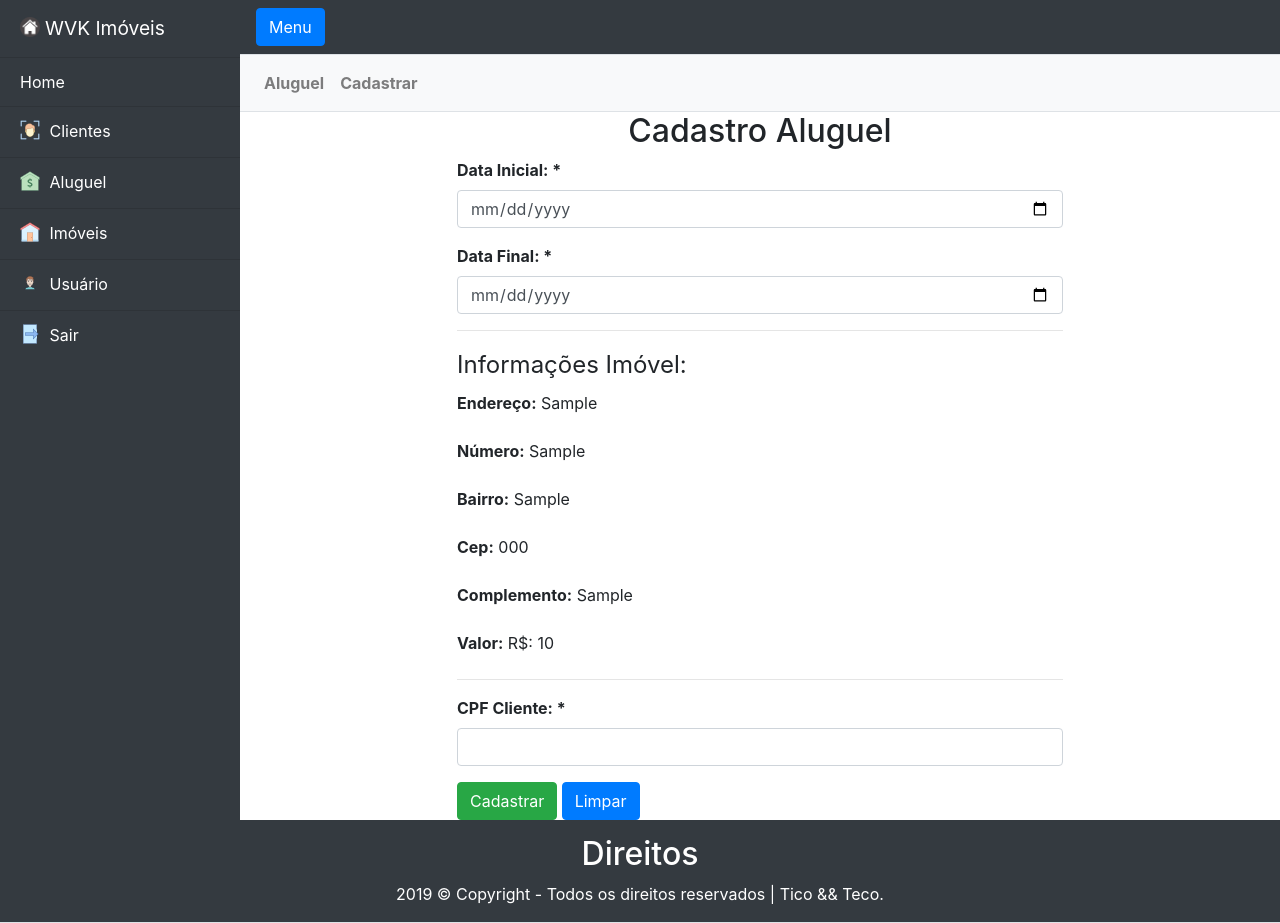
After one commit to KastroWalker/WVK-Imoveis, a PHP site: page /View/vendedor/aluguel/gera_aluguel.php?id=1 in a window 1280 px wide. The commit adds this page. Run offline with PHP 8.4, Linux system fonts and the light colour scheme; tables that the repository leaves empty or names only in its code hold one stand-in row (values such as "Sample post").

Commit message:
Finalizando o cadastro de aluguel

```diff
--- a/Control/Imovel_Control.php
+++ b/Control/Imovel_Control.php
@@ -16,6 +16,15 @@
             $sql = "select * from imovel;";
             $d = $this->conexao->Conectar();
             $dados = $d->prepare($sql);
+            $dados->execute();
+            return $dados;
+        }
+
+        function verInfomacoes($id){
+            $sql = "select * from imovel where imovel_id = :id;";
+            $d = $this->conexao->Conectar();
+            $dados = $d->prepare($sql);
+            $dados->bindValue(":id", $id);
             $dados->execute();
             return $dados;
         }
@@ -103,7 +112,7 @@
             }
         }
 
-        function escreve_imovel($img, $endereco, $numero, $cep, $status, $indice, $x){
+        function escreve_imovel($img, $endereco, $numero, $cep, $status, $indice, $x, $id){
             if ($status == '1') {
                 $status_imovel = "Ocupado";
             }else{
@@ -131,9 +140,19 @@
                                 <strong>Cep: </strong>
                                 <p>$cep</p>
                             </div>
-                        </div>
-                    </div>
             ";
+            if($status_imovel == 'Ocupado'){
+                $string = $string."
+                <button class='btn btn-danger btn-alugar' disabled='disabled'>Alugar</button>
+                ";
+            }else{
+                $string = $string."
+                <button class='btn btn-success btn-alugar' value='$id'>Alugar</button>
+                ";
+            }
+            $string = $string."</div>
+                    </div>";
+
             if($indice == 1){
                 echo "<div class='card-deck d-flex justify-content-center'>";
             }else if($indice % 4 == 0){
--- a/View/vendedor/aluguel/aluguel.php
+++ b/View/vendedor/aluguel/aluguel.php
@@ -36,7 +36,7 @@
                     <button class="btn btn-primary" id="menu-toggle">Menu</button>
                 </nav>
                 <?php
-                menu("Aluguel", "aluguel.php", "Cadastrar", "cadastra_aluguel.php");
+                menu("Aluguel", "aluguel.php", "Cadastrar", "#");
                 ?>
             </header>
             <div class="container-fluid">
--- a/View/vendedor/aluguel/cadastrar_aluguel.php
+++ b/View/vendedor/aluguel/cadastrar_aluguel.php
@@ -6,9 +6,10 @@
     if($acao == "cadastrar"){
         $data_inicial = $_POST['data_inicial'];
         $data_final = $_POST['data_final'];
-        $imovel = $_POST['imovel'];
+        $imovel = $_POST['id_imovel'];
         $cpf_cliente = $_POST['cpf_cliente'];
-        $valor = $_POST['valor'];
+        #$valor = $_POST['valor'];
+        $valor = 220;
         $vendedor_id = $_SESSION['vendedor_id'];
         $alugel = new Aluguel_Control();
         $cliente_id = $alugel->retornaIdCliente($cpf_cliente);
@@ -18,6 +19,7 @@
         }
 
         if($alugel->cadastrar($data_inicial, $data_final, $valor, $vendedor_id, $id_cliente, $imovel)){
+            $alugel->mudaStatus($imovel, 1);
             $_SESSION['aluguel_cadastrado'] = true;
             echo "certo";
         }
--- /dev/null
+++ b/View/vendedor/aluguel/gera_aluguel.php
@@ -0,0 +1,179 @@
+<?php
+    include '../menu.php';
+
+    $imovel_id = $_REQUEST['id'];
+
+    $icons = array('../../../img/menu_icon/icon-client-20.png', '../../../img/menu_icon/icon-rent-20.png', '../../../img/menu_icon/icon-home-20.png', '../../../img/menu_icon/icon-user-20.png', '../../../img/menu_icon/icon-exit-20.png');
+
+    include('../../../Control/Imovel_Control.php');
+    $obj_imovel = new Imovel_Control();
+    $dados = $obj_imovel->verInfomacoes($imovel_id);
+
+    $id_imovel = 'null';
+    $endereco = 'null';
+    $numero = 'null';
+    $cep = 'null';
+    $bairro = 'null';
+    $complemento = 'null';
+    $valor = 'null';
+
+    foreach ($dados as $d) {
+        $id_imovel = $d['imovel_id'];
+        $endereco = $d['endereco'];
+        $numero = $d['numero'];
+        $cep = $d['cep'];
+        $bairro = $d['bairro'];
+        $complemento = $d['complemento'];
+        $valor = $d['valor_imovel'];
+    }
+?>
+<!DOCTYPE html>
+<html lang="pt-br">
+<head>
+    <meta charset="utf-8">
+    <meta name="viewport" content="width=device-width, initial-scale=1, shrink-to-fit=no">
+    <meta name="description" content="Sistema de Alugel de Imóveis">
+    <meta name="author" content="Victor Castro">
+
+    <title>Aluguel - WVK Imóveis</title>
+
+    <link href="../../../lib/css/bootstrap/bootstrap.min.css" rel="stylesheet">
+    <link href="../../../lib/css/jquery-ui.min.css" rel="stylesheet">
+    <link href="../../../lib/css/simple-sidebar.css" rel="stylesheet">
+
+    <link rel="icon" href="../../../img/icon.webp" type="image/x-icon" />
+
+    <style type="text/css">
+        label{
+            font-weight: bold;
+        }
+
+        #div_cadastro_clientes{
+            width: 60%;
+            margin: auto;
+        }
+
+        #desabled{
+            pointer-events:none;
+            outline:none;
+        }
+
+        #div_info_imovel{
+            display: none;
+        }
+    </style>
+</head>
+<body>
+    <div class="d-flex" id="wrapper">
+        <?php
+            slideBar("../../../img/icon.webp", $icons, "../home_vendedor.php", "../clientes/clientes.php", "../aluguel/aluguel.php", "../imoveis/imoveis.php", "usuario.php", "../../../Control/Vendedor_Control.php?acao=logout");
+        ?>
+        <div id="page-content-wrapper">
+            <header>
+                <nav class="navbar navbar-expand-lg navbar-dark bg-dark border-bottom">
+                    <button class="btn btn-primary" id="menu-toggle">Menu</button>
+                </nav>
+                <?php
+                    menu("Aluguel", "aluguel.php", "Cadastrar", "cadastra_aluguel.php");
+                ?>
+            </header>
+            <div class="container-fluid">
+                <div id="div_cadastro_clientes">
+                    <h2 style="text-align: center;">Cadastro Aluguel</h2>
+                    <?php
+                        if(isset($_SESSION['aluguel_cadastrado'])){
+                            echo "
+                                <div class='alert alert-success text-center'>
+                                    Aluguel Cadastrado com Sucesso!<br/>
+                                    Clique <a href='aluguel.php'><strong>aqui</strong></a> para ver os Alugueis!
+                                </div>
+                            ";
+                        }
+                        unset($_SESSION['aluguel_cadastrado']);
+                        if(isset($_SESSION['aluguel_nao_cadastrado'])){
+                            echo "
+                                <div class='alert alert-danger text-center'>
+                                    Erro ao cadastrar o Aluguel!
+                                </div>
+                            ";
+                        }
+                        unset($_SESSION['aluguel_nao_cadastrado']);
+                    ?>
+                    <form method="POST" action="cadastrar_aluguel.php?acao=cadastrar">
+                        <input type="hidden" name="id_imovel" value="<?php echo $id_imovel; ?>">
+                        <div class="form-group">
+                            <label for="data_inicial">Data Inicial: *</label>
+                            <input type="date" class="form-control" id="data_inicial" name="data_inicial">
+                        </div>
+                        <div class="form-group">
+                            <label for="data_final">Data Final: *</label>
+                            <input type="date" class="form-control" id="data_final" name="data_final">
+                        </div>
+                        <!--a href="#info_imoveis">informações imóveis</a-->
+
+                        <div ĩd="div_info_imovel">
+                            <hr>
+                            <legend>Informações Imóvel: </legend>
+                            <div class="form-group">
+                                <label for="">Endereço: </label>
+                                <span><?php echo $endereco; ?></span>
+                            </div>
+                            <div class="form-group">
+                                <label for="">Número: </label>
+                                <span><?php echo $numero; ?></span>
+                            </div>
+                            <div class="form-group">
+                                <label for="">Bairro: </label>
+                                <span><?php echo $bairro; ?></span>
+                            </div>
+                            <div class="form-group">
+                                <label for="">Cep: </label>
+                                <span><?php echo $cep; ?></span>
+                            </div>
+                            <div class="form-group">
+                                <label for="">Complemento: </label>
+                                <span><?php echo $complemento; ?></span>
+                            </div>
+                            <div class="form-group">
+                                <label for="">Valor: </label>
+                                <span>R$: <?php echo $valor; ?></span>
+                            </div>
+                            <hr>
+                        </div>
+
+                        <div class="form-group">
+                            <label for="id_cliente">CPF Cliente: *</label>
+                            <input type="text" class="form-control auto" id="id_cliente" name="cpf_cliente">
+                        </div>
+                        <!--div class="form-group">
+                            <label for="valor">Valor: </label>
+                            <input type="number" class="form-control" id="valor" name="valor">
+                        </div-->
+                        <div class="div_btns">
+                            <button class="btn btn-success">Cadastrar</button>
+                            <button class="btn btn-primary">Limpar</button>
+                        </div>
+                    </form>
+                </div>
+            </div>
+        </div>
+    </div>
+
+    <?php
+        escreve_rodape();
+    ?>
+    <script src="../../../lib/js/jquery-ui.min.js"></script>
+    <script>
+        $("#menu-toggle").click(function(e) {
+            e.preventDefault();
+            $("#wrapper").toggleClass("toggled");
+        });
+        $(document).ready(function() {
+            $(".auto").autocomplete({
+                source: "search.php",
+                minLength: 3
+            });
+        });
+    </script>
+</body>
+</html>
--- a/View/vendedor/home_vendedor.php
+++ b/View/vendedor/home_vendedor.php
@@ -26,7 +26,7 @@
         }
     </style>
 </head>
-<body class="bg-info">
+<body>
     <div class="d-flex" id="wrapper">
         <?php
             slideBar("../../img/icon.webp", $icons,"home_vendedor.php", "clientes/clientes.php", "aluguel/aluguel.php", "imoveis/imoveis.php", "usuario/usuario.php", "../../Control/logout.php");
@@ -39,13 +39,13 @@
                 </nav>
             </header>
             <div class="container-fluid">
-                <h2 class="d-flex justify-content-center text-white" style="margin-top: 15px;">
+                <h2 class="d-flex justify-content-center" style="margin-top: 15px;">
                     <?php
                         mostra_turno();
                         echo "Seja Bem vindo(a) $nome_vendedor !";
                     ?>
                 </h2>
-                <h3 class="d-flex justify-content-center text-white">O que deseja fazer?</h3>
+                <h3 class="d-flex justify-content-center">O que deseja fazer?</h3>
                 <div style="margin-top: 30px;">
                     <div class="card-deck d-flex justify-content-center">
                         <div class="card border-warning mb-4" style="max-width: 30rem;">
```
Also changed, not shown: Control/Aluguel_Control.php (+11 -0 lines), View/vendedor/imoveis/imoveis.php (+9 -1 lines), index.php (+17 -0 lines).
